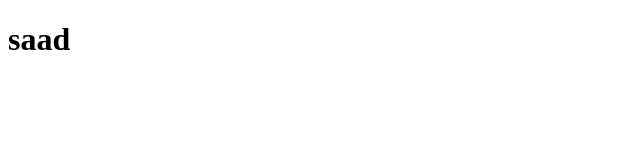
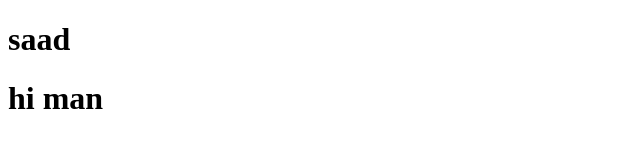
Before and after one commit to SaadAdid/QUIZ, a plain HTML site: page index.html in a window 1280 px wide. Shown: the whole page, without its empty margins (0-640 px from the left). Drawn offline with Linux system fonts and the light colour scheme.

Commit message:
add style.css

```diff
--- a/index.html
+++ b/index.html
@@ -7,5 +7,6 @@
 </head>
 <body>
     <h1>saad </h1>
+    <h1>hi man</h1>
 </body>
 </html>
```
Also changed, not shown: style.css (added).
